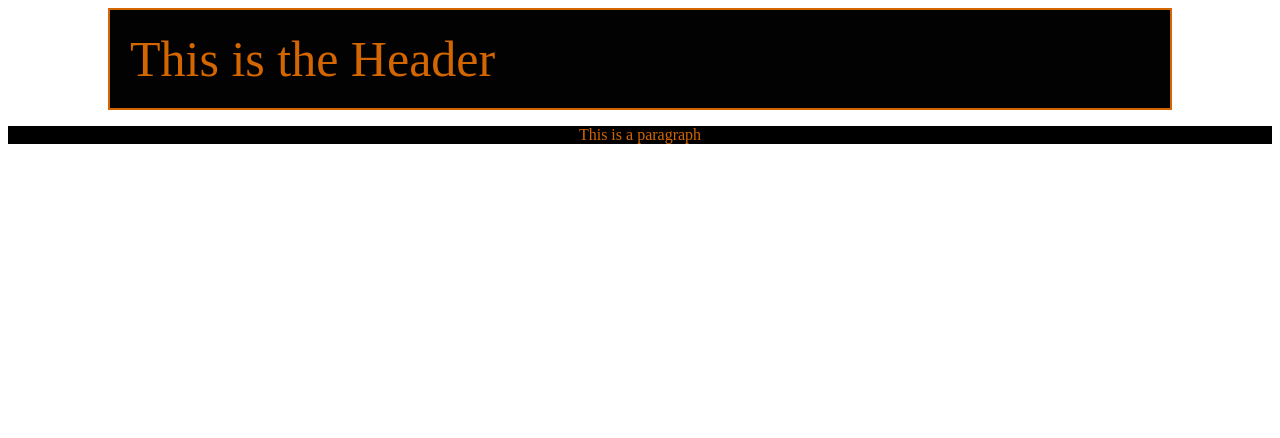
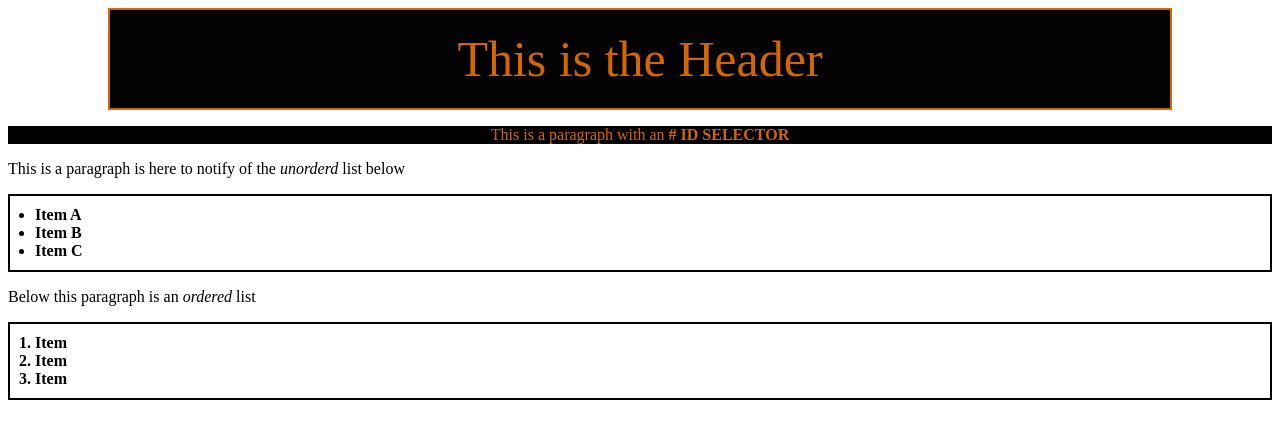
Before and after one commit to Yoma-occ/AssignmentSELECTORS, a plain HTML site: page index.html in a window 1280 px wide. Drawn offline with Linux system fonts and the light colour scheme.

Commit message:
DAY1 Update

```diff
--- a/index.html
+++ b/index.html
@@ -9,6 +9,18 @@
 <header class="header">This is the Header</header>
 
 <body>
-    <p id="para">This is a paragraph</p>
+    <p id="para">This is a paragraph with an <strong> # ID SELECTOR </strong></p>
+    <p>This is a paragraph is here to notify of the <em> unorderd</em> list below</p>
+    <ul>
+        <li><strong> Item A </strong></li>
+        <li><strong> Item B </strong></li>
+        <li><strong> Item C </strong></li>
+    </ul>
+    <p> Below this paragraph is an <em> ordered</em> list </p>
+    <ol>
+        <strong><li> Item</li></strong>
+        <strong><li> Item</li></strong>
+        <strong><li> Item</li></strong>
+    </ol>
 </body>
 </html>
--- a/styles.css
+++ b/styles.css
@@ -7,7 +7,7 @@
     margin-right: 100px;
     margin-left: 100px;
     margin-top: 5px;
-    text-align: left;
+    text-align: center;
 
 
 }
@@ -18,3 +18,13 @@
     color: rgb(211, 102, 0);;
     text-align: center;
 }
+
+ul {
+    border: 2px solid black;
+    padding: 10px 25px;
+}
+
+ol {
+    border: 2px solid black;
+    padding: 10px 25px;
+}
```
Also changed, not shown: 1 other file.
